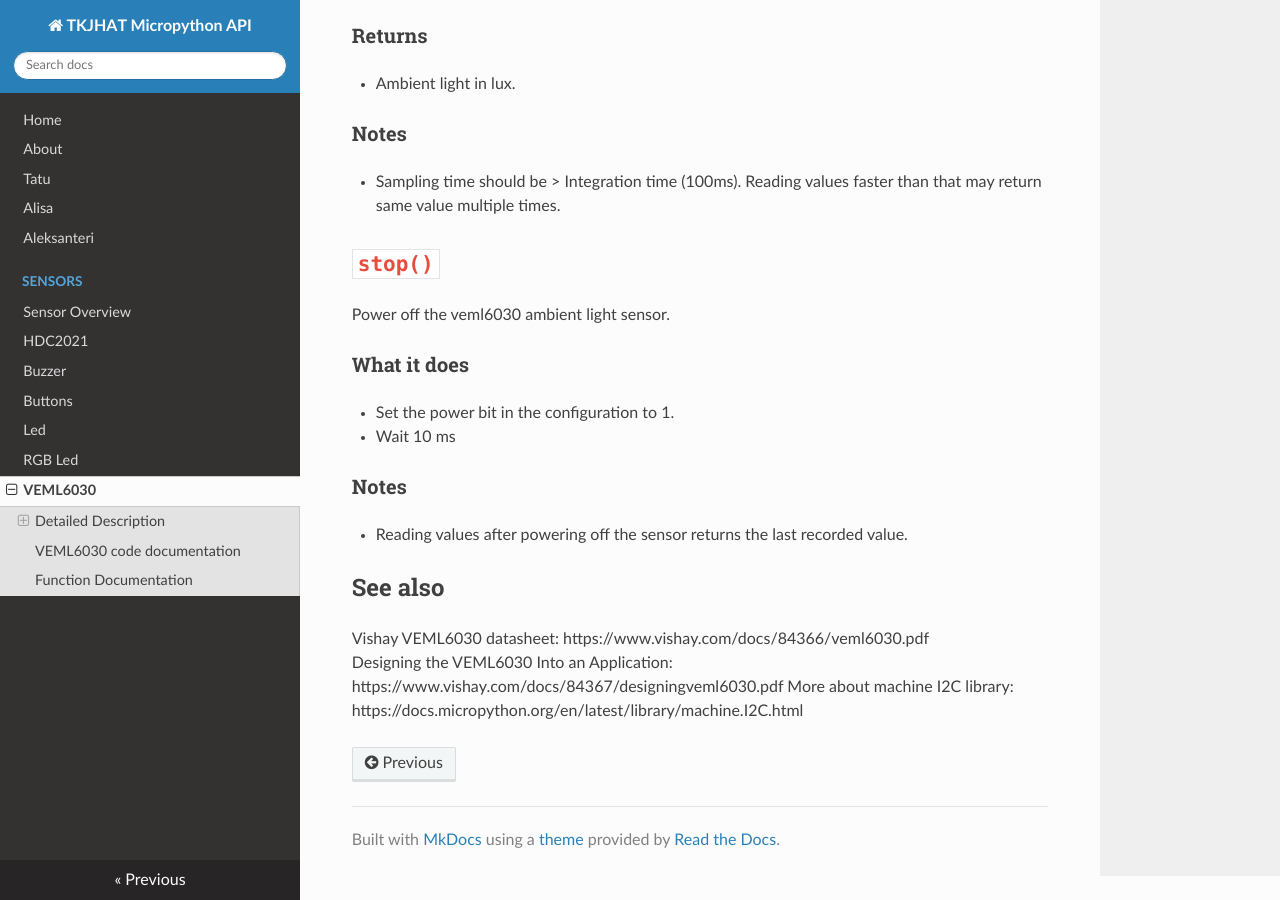
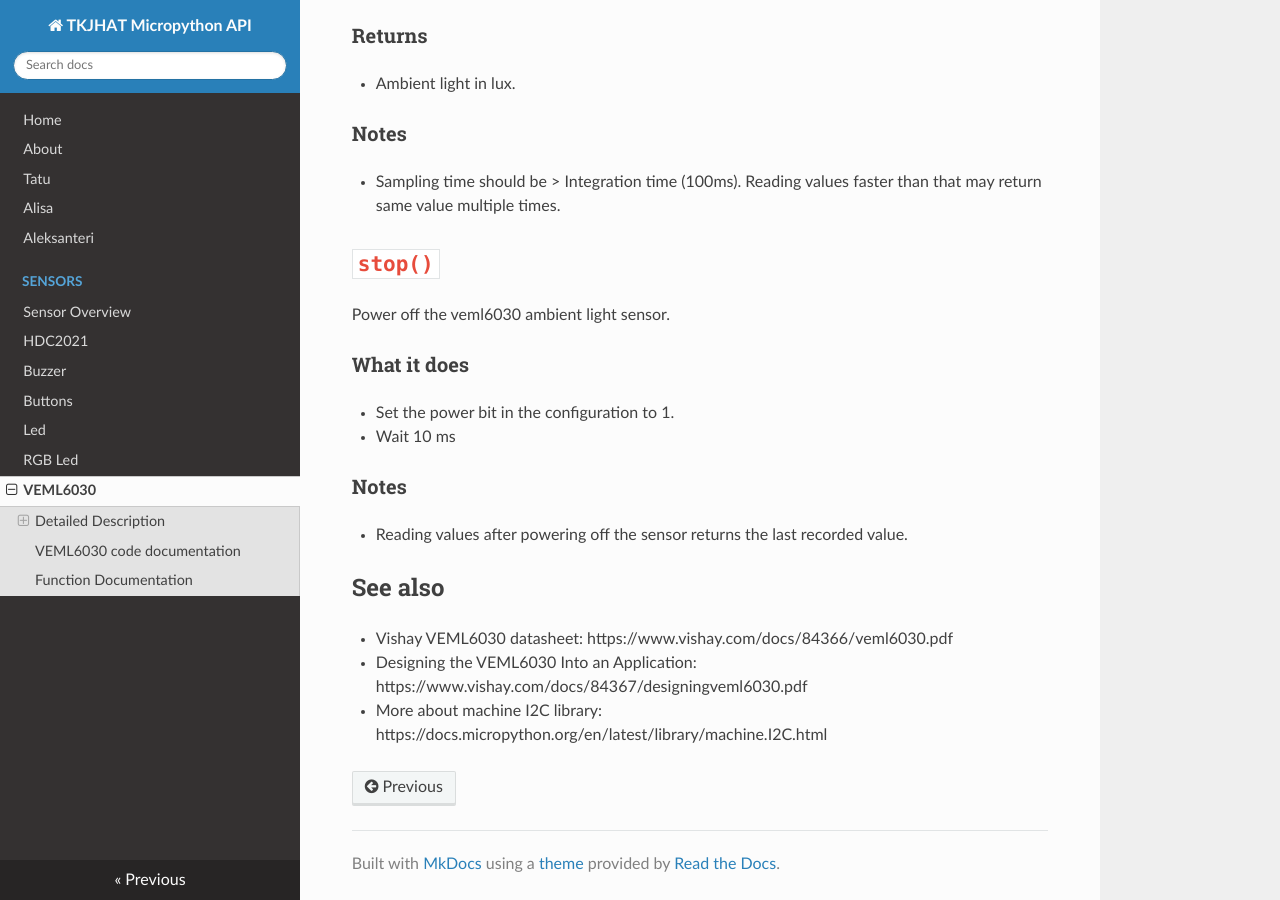
Before and after one commit to A11UD/TKJHAT_MicroPyth_Documentation, an MkDocs documentation site: the page built from docs/Sensors/veml6030.md, in a window 1280 px wide and 900 px high, scrolled down 2110 px. Built offline with MkDocs 1.6.1, drawn with Linux system fonts in a browser that asks for light colours; nearby versions of some CDN libraries.

```diff
--- a/docs/Sensors/veml6030.md
+++ b/docs/Sensors/veml6030.md
@@ -98,6 +98,6 @@ Power off the veml6030 ambient light sensor.
 - Reading values after powering off the sensor returns the last recorded value.
 
 ## See also
-Vishay VEML6030 datasheet: https://www.vishay.com/docs/84366/veml6030.pdf
-Designing the VEML6030 Into an Application: https://www.vishay.com/docs/84367/designingveml6030.pdf
-More about machine I2C library: https://docs.micropython.org/en/latest/library/machine.I2C.html
+- Vishay VEML6030 datasheet: https://www.vishay.com/docs/84366/veml6030.pdf
+- Designing the VEML6030 Into an Application: https://www.vishay.com/docs/84367/designingveml6030.pdf
+- More about machine I2C library: https://docs.micropython.org/en/latest/library/machine.I2C.html
```
